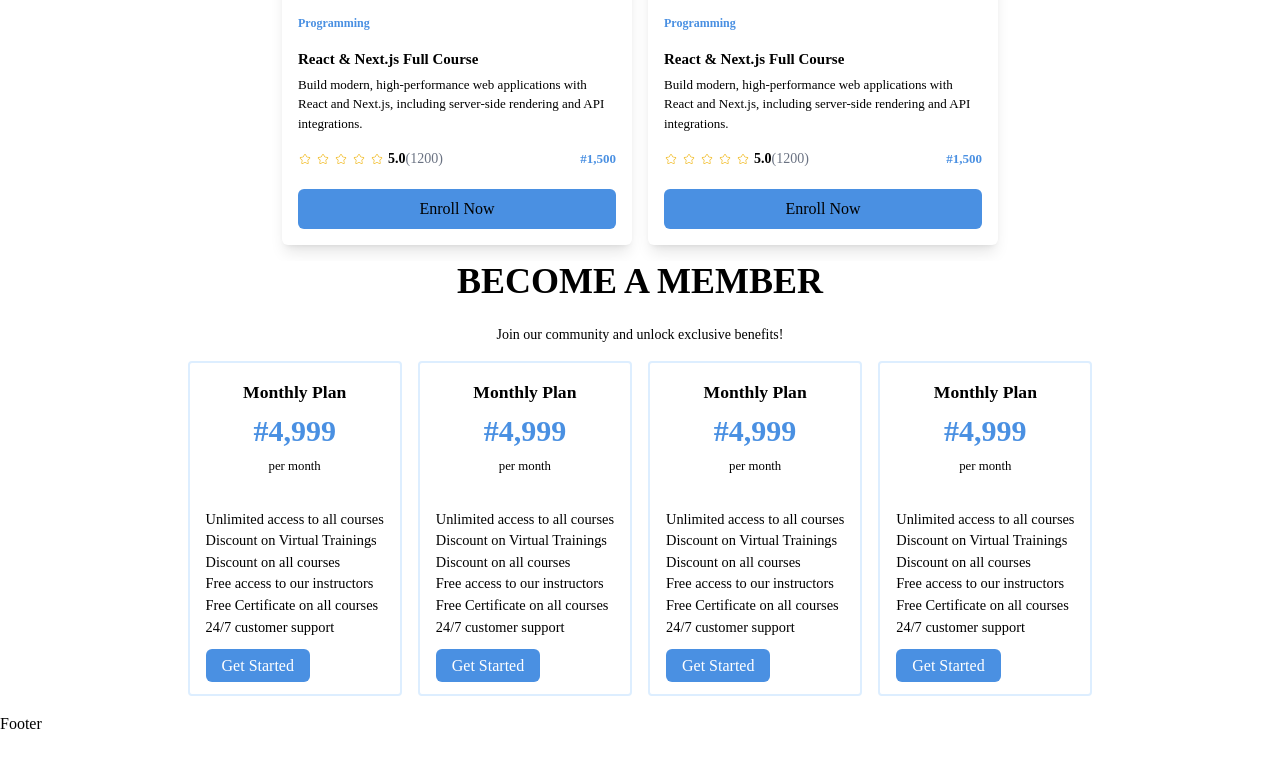
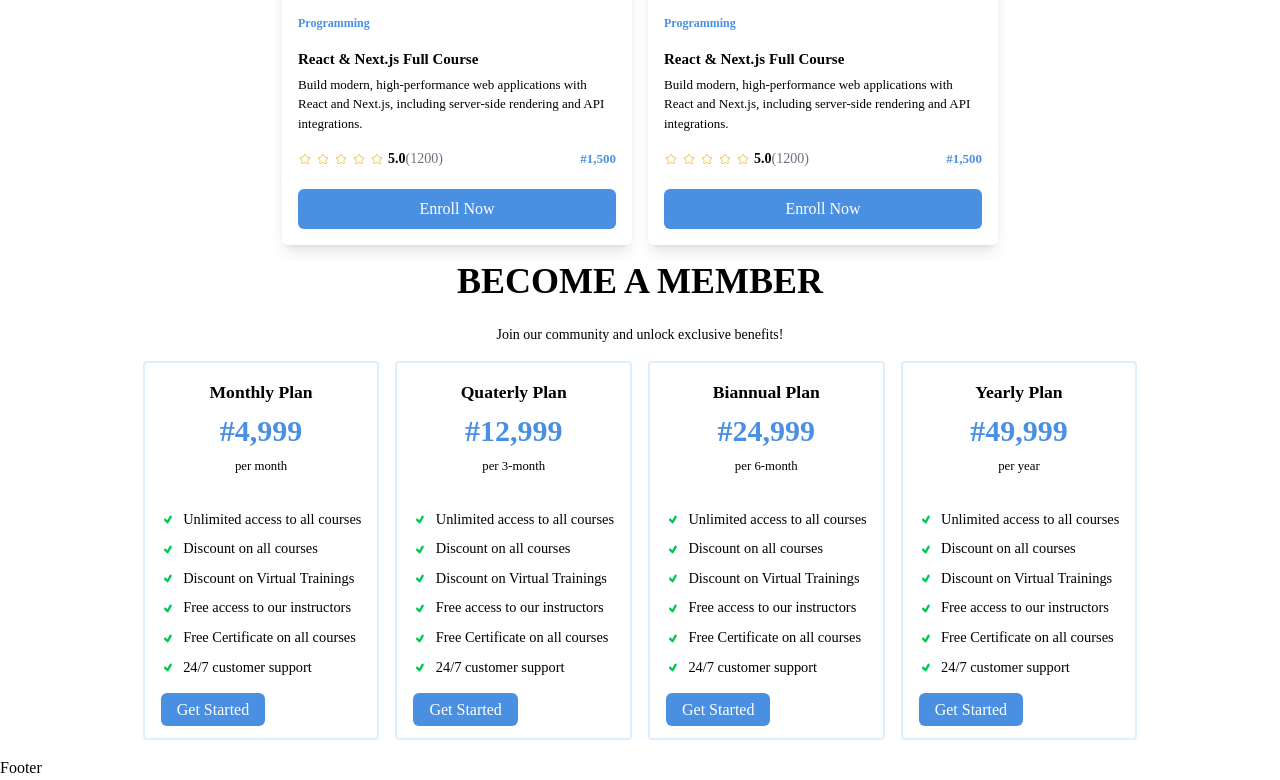
Before and after one commit to bolajisegun/SkillnovaIctInstitute, a Next.js app: page / in a window 1280 px wide. Shown: the part 2374-3154 px from the top of the page. Before the commit the page ends 3110 px from the top, so only its background shows below. Built offline with nearby package versions, Linux system fonts and the light colour scheme.

Commit message:
finish up the membership card

```diff
--- a/src/app/Component/HomeMemberCard.tsx
+++ b/src/app/Component/HomeMemberCard.tsx
@@ -1,9 +1,10 @@
 import React from "react";
+import { TiTick } from "react-icons/ti";
 
 const HomeMemberCard = () => {
   return (
     <div className="card md:flex md:justify-around md:items-center gap-4">
-      <div className="card-one hover:border-2 border-2 border-[#def] hover:border-[#4A90E2] p-4 hover:p-7 rounded-sm transition-all mb-4">
+      <div className="card-one hover:border-2 border-2 border-[#def] hover:border-[#4A90E2] p-4 hover:p-7 rounded-sm transition-all mb-4 px-4">
         <h3 className="plan-name text-[1.1em] font-bold text-center mb-2">
           Monthly Plan
         </h3>
@@ -12,12 +13,30 @@ const HomeMemberCard = () => {
         </h2>
         <p className="duration text-[.8em] text-center mb-8">per month</p>
         <ul className="benefits-list text-[.9em] mb-4">
-          <li>Unlimited access to all courses</li>
-          <li>Discount on Virtual Trainings</li>
-          <li>Discount on all courses</li>
-          <li>Free access to our instructors</li>
-          <li>Free Certificate on all courses</li>
-          <li>24/7 customer support</li>
+          <li className="flex items-center gap-2 mb-2">
+            <TiTick className="text-green-500" /> Unlimited access to all
+            courses
+          </li>
+          <li className="flex items-center gap-2 mb-2">
+            <TiTick className="text-green-500" />
+            Discount on all courses
+          </li>
+          <li className="flex items-center gap-2 mb-2">
+            <TiTick className="text-green-500" />
+            Discount on Virtual Trainings
+          </li>
+          <li className="flex items-center gap-2 mb-2">
+            <TiTick className="text-green-500" />
+            Free access to our instructors
+          </li>
+          <li className="flex items-center gap-2 mb-2">
+            <TiTick className="text-green-500" />
+            Free Certificate on all courses
+          </li>
+          <li className="flex items-center gap-2 mb-5">
+            <TiTick className="text-green-500" />
+            24/7 customer support
+          </li>
         </ul>
         <a
           href="#"
@@ -26,21 +45,39 @@ const HomeMemberCard = () => {
           Get Started
         </a>
       </div>
-      <div className="card-two hover:border-2 border-2 border-[#def] hover:border-[#4A90E2] p-4 hover:p-7 rounded-sm transition-all mb-4">
+      <div className="card-two hover:border-2 border-2 border-[#def] hover:border-[#4A90E2] p-4 hover:p-7 rounded-sm transition-all mb-4 px-4">
         <h3 className="plan-name text-[1.1em] font-bold text-center mb-2">
-          Monthly Plan
+          Quaterly Plan
         </h3>
         <h2 className="plan-price text-3xl font-bold text-[#4A90E2] text-center mb-2">
-          #4,999
+          #12,999
         </h2>
-        <p className="duration text-[.8em] text-center mb-8">per month</p>
+        <p className="duration text-[.8em] text-center mb-8">per 3-month</p>
         <ul className="benefits-list text-[.9em] mb-4">
-          <li>Unlimited access to all courses</li>
-          <li>Discount on Virtual Trainings</li>
-          <li>Discount on all courses</li>
-          <li>Free access to our instructors</li>
-          <li>Free Certificate on all courses</li>
-          <li>24/7 customer support</li>
+          <li className="flex items-center gap-2 mb-2">
+            <TiTick className="text-green-500" /> Unlimited access to all
+            courses
+          </li>
+          <li className="flex items-center gap-2 mb-2">
+            <TiTick className="text-green-500" />
+            Discount on all courses
+          </li>
+          <li className="flex items-center gap-2 mb-2">
+            <TiTick className="text-green-500" />
+            Discount on Virtual Trainings
+          </li>
+          <li className="flex items-center gap-2 mb-2">
+            <TiTick className="text-green-500" />
+            Free access to our instructors
+          </li>
+          <li className="flex items-center gap-2 mb-2">
+            <TiTick className="text-green-500" />
+            Free Certificate on all courses
+          </li>
+          <li className="flex items-center gap-2 mb-5">
+            <TiTick className="text-green-500" />
+            24/7 customer support
+          </li>
         </ul>
         <a
           href="#"
@@ -49,21 +86,39 @@ const HomeMemberCard = () => {
           Get Started
         </a>
       </div>
-      <div className="card-three hover:border-2 border-2 border-[#def] hover:border-[#4A90E2] p-4 hover:p-7 rounded-sm transition-all mb-4">
+      <div className="card-three hover:border-2 border-2 border-[#def] hover:border-[#4A90E2] p-4 hover:p-7 rounded-sm transition-all mb-4 px-4">
         <h3 className="plan-name text-[1.1em] font-bold text-center mb-2">
-          Monthly Plan
+          Biannual Plan
         </h3>
         <h2 className="plan-price text-3xl font-bold text-[#4A90E2] text-center mb-2">
-          #4,999
+          #24,999
         </h2>
-        <p className="duration text-[.8em] text-center mb-8">per month</p>
+        <p className="duration text-[.8em] text-center mb-8">per 6-month</p>
         <ul className="benefits-list text-[.9em] mb-4">
-          <li>Unlimited access to all courses</li>
-          <li>Discount on Virtual Trainings</li>
-          <li>Discount on all courses</li>
-          <li>Free access to our instructors</li>
-          <li>Free Certificate on all courses</li>
-          <li>24/7 customer support</li>
+          <li className="flex items-center gap-2 mb-2">
+            <TiTick className="text-green-500" /> Unlimited access to all
+            courses
+          </li>
+          <li className="flex items-center gap-2 mb-2">
+            <TiTick className="text-green-500" />
+            Discount on all courses
+          </li>
+          <li className="flex items-center gap-2 mb-2">
+            <TiTick className="text-green-500" />
+            Discount on Virtual Trainings
+          </li>
+          <li className="flex items-center gap-2 mb-2">
+            <TiTick className="text-green-500" />
+            Free access to our instructors
+          </li>
+          <li className="flex items-center gap-2 mb-2">
+            <TiTick className="text-green-500" />
+            Free Certificate on all courses
+          </li>
+          <li className="flex items-center gap-2 mb-5">
+            <TiTick className="text-green-500" />
+            24/7 customer support
+          </li>
         </ul>
         <a
           href="#"
@@ -72,21 +127,39 @@ const HomeMemberCard = () => {
           Get Started
         </a>
       </div>
-      <div className="card-four hover:border-2 border-2 border-[#def] hover:border-[#4A90E2] p-4 hover:p-7 rounded-sm transition-all mb-4">
+      <div className="card-four hover:border-2 border-2 border-[#def] hover:border-[#4A90E2] p-4 hover:p-7 rounded-sm transition-all mb-4 px-4">
         <h3 className="plan-name text-[1.1em] font-bold text-center mb-2">
-          Monthly Plan
+          Yearly Plan
         </h3>
         <h2 className="plan-price text-3xl font-bold text-[#4A90E2] text-center mb-2">
-          #4,999
+          #49,999
         </h2>
-        <p className="duration text-[.8em] text-center mb-8">per month</p>
+        <p className="duration text-[.8em] text-center mb-8">per year</p>
         <ul className="benefits-list text-[.9em] mb-4">
-          <li>Unlimited access to all courses</li>
-          <li>Discount on Virtual Trainings</li>
-          <li>Discount on all courses</li>
-          <li>Free access to our instructors</li>
-          <li>Free Certificate on all courses</li>
-          <li>24/7 customer support</li>
+          <li className="flex items-center gap-2 mb-2">
+            <TiTick className="text-green-500" /> Unlimited access to all
+            courses
+          </li>
+          <li className="flex items-center gap-2 mb-2">
+            <TiTick className="text-green-500" />
+            Discount on all courses
+          </li>
+          <li className="flex items-center gap-2 mb-2">
+            <TiTick className="text-green-500" />
+            Discount on Virtual Trainings
+          </li>
+          <li className="flex items-center gap-2 mb-2">
+            <TiTick className="text-green-500" />
+            Free access to our instructors
+          </li>
+          <li className="flex items-center gap-2 mb-2">
+            <TiTick className="text-green-500" />
+            Free Certificate on all courses
+          </li>
+          <li className="flex items-center gap-2 mb-5">
+            <TiTick className="text-green-500" />
+            24/7 customer support
+          </li>
         </ul>
         <a
           href="#"
--- a/src/app/Component/homepageCard.tsx
+++ b/src/app/Component/homepageCard.tsx
@@ -39,7 +39,7 @@ const HomepageCard = () => {
             href="/course/react-next-js"
             className="w-full flex justify-center mt-5"
           >
-            <button className="enrollButton px-4 py-2 bg-[#4A90E2] hover:bg-[#899cb1] hover:text-white rounded-md transition w-full">
+            <button className="enrollButton px-4 py-2 bg-[#4A90E2] hover:bg-[#899cb1] text-white rounded-md transition w-full">
               Enroll Now
             </button>
           </Link>
```
